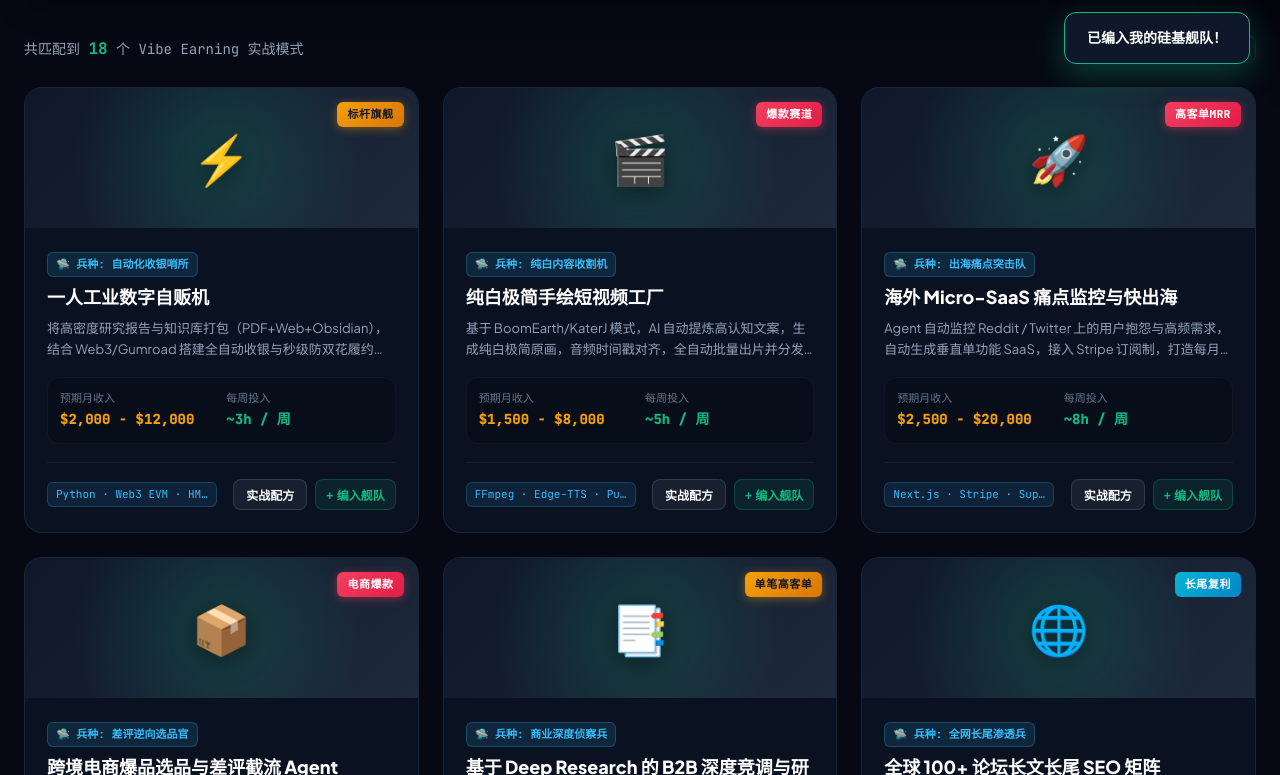
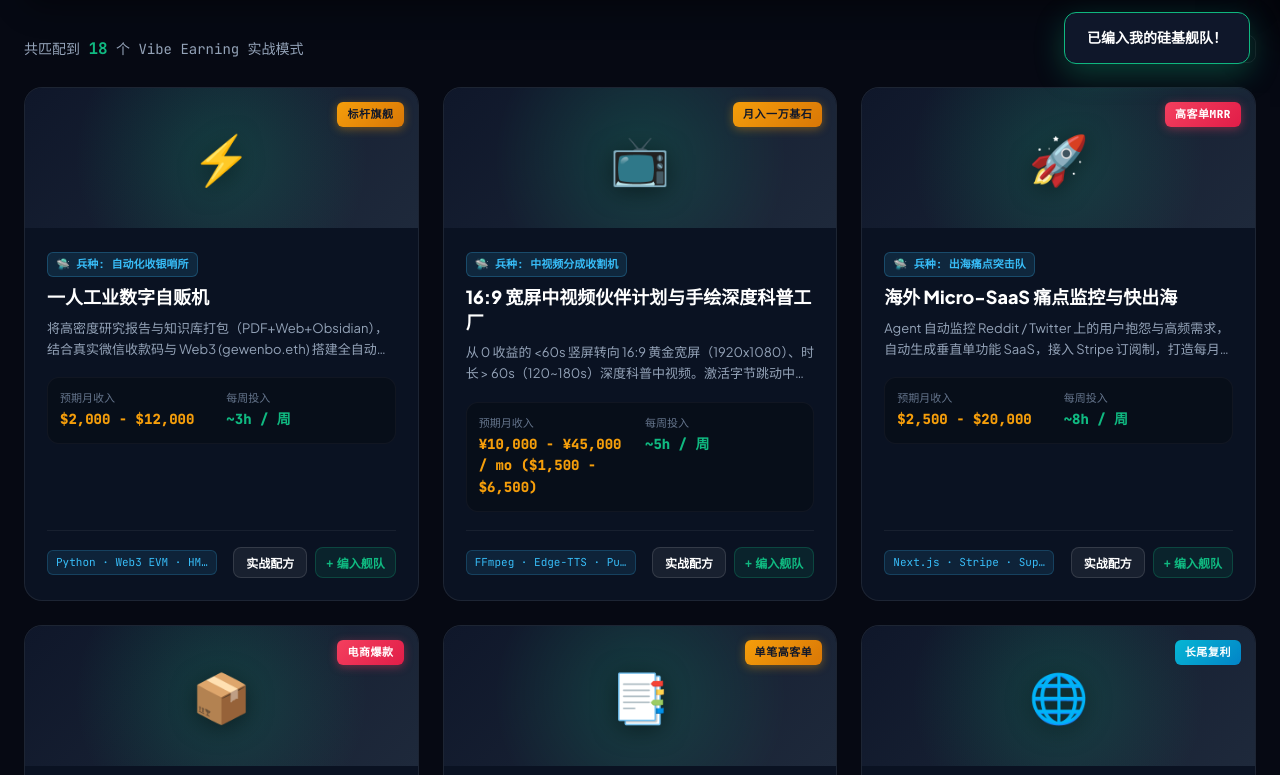
Before and after one commit to gewenbo888/ai-for-money, a plain HTML site: page index.html in a window 1280 px wide. Shown: the part 768-1543 px from the top of the page. Drawn offline with Linux system fonts and the light colour scheme.

Commit message:
feat: upgrade to 16:9 medium-length video partner program and real pay gateway

```diff
--- a/index.html
+++ b/index.html
@@ -1397,48 +1397,48 @@
         badge: "flagship",
         badgeText: "标杆旗舰",
         icon: "⚡",
-        desc: "将高密度研究报告与知识库打包（PDF+Web+Obsidian），结合 Web3/Gumroad 搭建全自动收银与秒级防双花履约发货系统。",
+        desc: "将高密度研究报告与知识库打包（PDF+Web+Obsidian），结合真实微信收款码与 Web3 (gewenbo.eth) 搭建全自动收银与秒级防双花履约发货系统。",
         monthlyEst: "$2,000 - $12,000",
         minMonthlyUsd: 2000,
         weeklyHours: 3,
         hotScore: 99,
-        techStack: ["Python", "Web3 EVM", "HMAC-SHA256", "Obsidian"],
+        techStack: ["Python", "Web3 EVM", "HMAC-SHA256", "Obsidian", "WeChat Pay"],
         demoUrl: "https://psyverse.fun/pay",
-        modelDesc: "零边际成本的纯数字商品自贩机。用户通过链上转账 (USDT/USDC) 或微信扫码，履约服务器自动验签并在 1.2 秒内签发带时效的下载 Token，0% 平台抽成直达冷钱包。",
+        modelDesc: "零边际成本的纯数字商品自贩机。用户通过微信扫码直付（戈文波真实收款码）或 Web3 链上转账 (USDT/USDC on Arbitrum/Base/Polygon)，履约服务器自动验签并在 1.2 秒内签发带时效的下载 Token，0% 平台抽成直达冷钱包。",
         sop: [
           { title: "提炼核心交付物", desc: "将专业领域的深度认知整理为精排 PDF、交互式 Web-Book 与 Obsidian 双链库。" },
           { title: "部署履约服务器", desc: "运行轻量 Python 履约引擎，接入 Arbitrum/Base/Polygon 等多链 RPC 与下载签名。" },
-          { title: "挂载数字收银台", desc: "将自贩机前端发布至 Vercel，并在社交媒体与视频简介挂载专属直购链接。" },
+          { title: "挂载数字收银台", desc: "将自贩机前端发布至 Vercel (psyverse.fun/pay)，并在社交媒体与视频简介挂载专属直购链接。" },
           { title: "配置入账守护进程", desc: "通过 RevenueWatchdog 监听订单并实时语音庆祝，实现全天候睡后被动收入。" }
         ],
-        pitfalls: "必须做好防刷下载与防双花校验；避免直接将源文件暴露在无鉴权的公开静态目录。"
+        pitfalls: "必须做好防刷下载与防双花校验；彻底剔除所有失效占位链接，保证微信支付与 Web3 直付 100% 真实可用。"
       },
       {
         id: "shorts-factory",
-        title: "纯白极简手绘短视频工厂",
-        fleetRole: "纯白内容收割机",
+        title: "16:9 宽屏中视频伙伴计划与手绘深度科普工厂",
+        fleetRole: "中视频分成收割机",
         category: "content",
         difficulty: "low-code",
-        currency: "usd",
+        currency: "cny",
         cycle: "weekly",
-        badge: "trending",
-        badgeText: "爆款赛道",
-        icon: "🎬",
-        desc: "基于 BoomEarth/KaterJ 模式，AI 自动提炼高认知文案，生成纯白极简原画，音频时间戳对齐，全自动批量出片并分发至 9 大平台。",
-        monthlyEst: "$1,500 - $8,000",
+        badge: "flagship",
+        badgeText: "月入一万基石",
+        icon: "📺",
+        desc: "从 0 收益的 <60s 竖屏转向 16:9 黄金宽屏（1920x1080）、时长 > 60s（120~180s）深度科普中视频。激活字节跳动中视频伙伴计划（抖音+西瓜+头条万播 ¥15~¥40 银行卡直结）与 YouTube 标准 AdSense（$3~$8 CPM），搭配 6 组 100% 独立语义定制纯白手绘原画与真实自贩机收银网关。",
+        monthlyEst: "¥10,000 - ¥45,000 / mo ($1,500 - $6,500)",
         minMonthlyUsd: 1500,
         weeklyHours: 5,
-        hotScore: 98,
-        techStack: ["FFmpeg", "Edge-TTS", "Puppeteer", "ComfyUI"],
-        demoUrl: "https://youtube.com/@wenboge",
-        modelDesc: "创作者基金分成 + 视频简介带货自贩机双轨收益。纯白极简手绘线条具备极高的完播率与全网辨识度，千次播放单价极高。",
+        hotScore: 99,
+        techStack: ["FFmpeg", "Edge-TTS", "Puppeteer CDP 9223", "Gemini ImageGen", "中视频伙伴计划"],
+        demoUrl: "https://psyverse.fun/pay",
+        modelDesc: "【双重变现驱动】第一重：零门槛平台被动广告分成（观众无需付费）。字节跳动「中视频伙伴计划」要求必须为 16:9 横屏且时长 > 60s，发布到抖音时自动同步至西瓜视频与今日头条，三端播放合并分成，万播收益 ¥15~¥40 直接打入银行卡；YouTube 16:9 长视频享受标准 AdSense 广告分成（CPM $3~$8，较 Shorts 提升 50 倍）；B站原生横屏推荐；微信视频号流量主。第二重：私域自贩机高净值转化（置顶评论挂载真实网关 https://psyverse.fun/pay，微信扫码与 gewenbo.eth Web3 直付）。",
         sop: [
-          { title: "认知文案自动生成", desc: "Agent 每天抓取前沿科技、系统论或商业认知硬核选题，输出 60 秒高节奏口播脚本。" },
-          { title: "纯白原画逐帧绘制", desc: "根据台词语义现场绘制 4 组定制角色动作与核心标签，严禁复用僵硬模版。" },
-          { title: "时间戳精确对齐与混剪", desc: "Edge-TTS 生成自然语音，字级别提取时间戳，FFmpeg 渲染为 1080x1920 竖版高画质视频。" },
-          { title: "多平台定时发布", desc: "自动化上传至 YouTube Shorts、TikTok、B站、视频号，并在置顶评论植入收银钩子。" }
+          { title: "5段式高信息密度深度文案", desc: "Agent 提炼 600~750 字结构化深度脚本（破题反常识、旧范式死锁、底层原理解密、量化爆发与对比、宏观重构与产业冲击、CTA 留存引导），保证时长稳定在 120~180 秒，坚决杜绝低幼口水与无收益的 <60s 短视频。" },
+          { title: "6 组 100% 独立语义定制手绘原画", desc: "根据文案语义现场生成 6 组 16:9 纯白素描原画（GeekBot 角色 + 物理动作隐喻 + 原生手绘中文大字标签），严禁使用任何固定僵硬模版或粗糙几何简笔画。" },
+          { title: "48kHz 立体声配音与宽屏居中大字幕", desc: "Edge-TTS 微软云扬权威男声配音，字级时间戳对齐，生成 1920x1080 宽屏居中大字幕（Fontsize: 52, MarginV: 90），BGM 智能鸭子降噪混音（Voice 100% / BGM 18%），FFmpeg 快速渲染。" },
+          { title: "全自动多平台分发与中视频同步激活", desc: "通过独立 Chrome 9223 创作者容器，全自动上传至 B站、小红书、快手、TikTok 以及抖音（自动激活勾选“同步到西瓜视频/今日头条”，正式纳入中视频伙伴计划收益池）。" }
         ],
-        pitfalls: "绝对严禁画面千篇一律与粗糙简笔画；必须保证手绘 IP 具有鲜明动作隐喻与原生手写标签。"
+        pitfalls: "绝对严禁画面千篇一律与粗糙简笔画（踢箱子、拉电闸等死板动作）；绝对严禁发布 <60s 竖屏导致无法享受中视频分成；严格恪守双矩阵物理隔离。"
       },
       {
         id: "seo-syndication",
```
